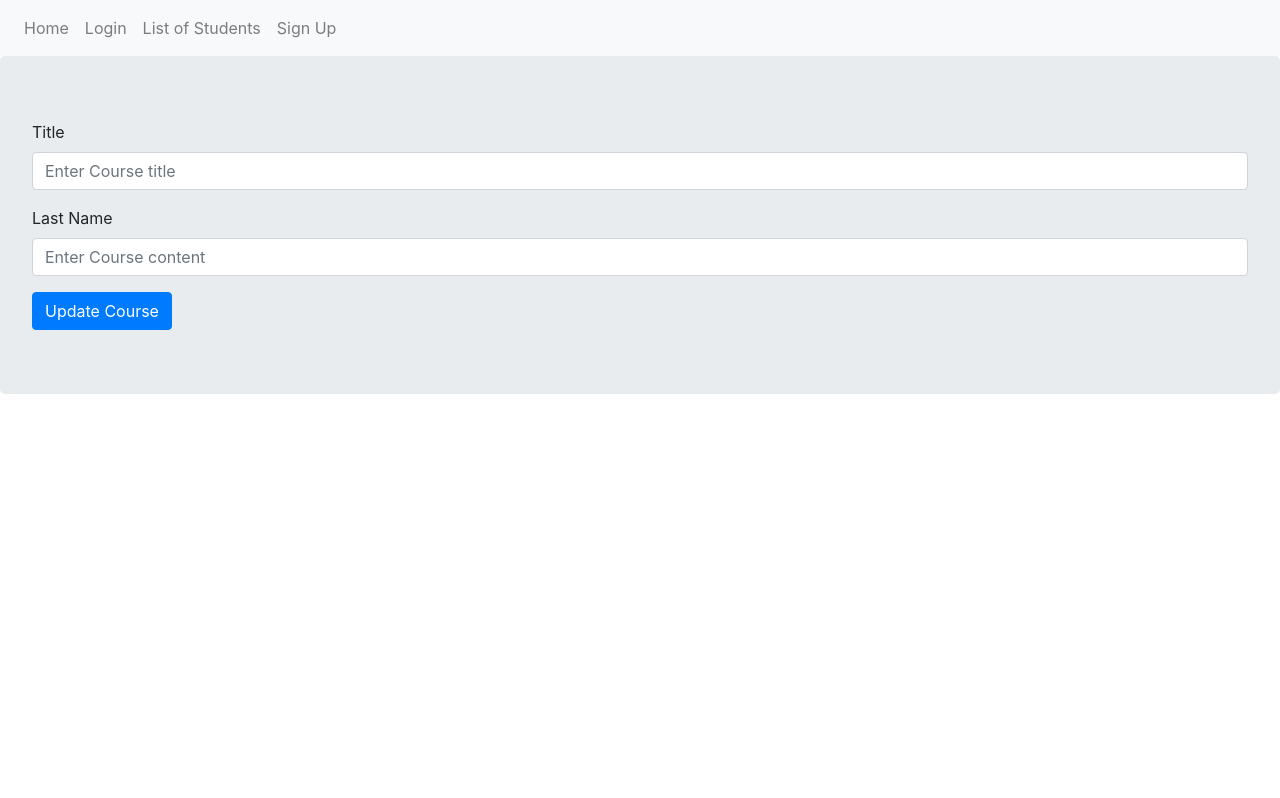
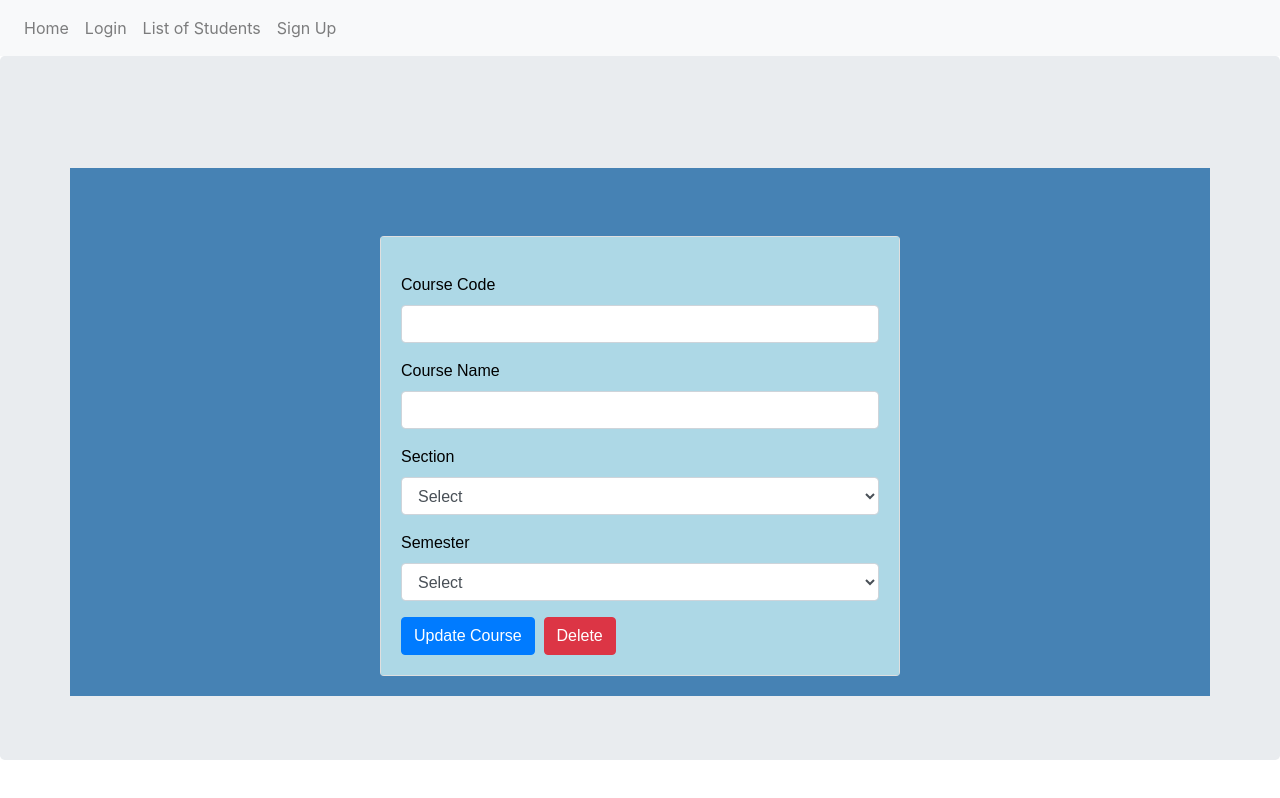
Before and after one commit to Anuben/MERN-Full-Stack-App, a React (Create React App) app in the folder react-client/: page /showcourse/1 in a window 1280 px wide. Both pictures are taken after a click on the button "Edit". Built offline with nearby package versions, Linux system fonts and the light colour scheme; no server answers.

Commit message:
completed crud logic for courses and students

```diff
--- a/react-client/src/components/CreateCourse.js
+++ b/react-client/src/components/CreateCourse.js
@@ -11,7 +11,7 @@ function CreateCourse(props) {
 
     const username = props.screen;
     console.log('props.screen',props.screen)
-    const [course, setCourse] = useState({ _id: '', title: '', content: '', username: '' });
+    const [course, setCourse] = useState({ _id: '', courseCode: '', courseName: '', section: '', semester: '',username: '' });
     const [showLoading, setShowLoading] = useState(false);
 
     const apiUrl = "http://localhost:3000/api/courses"
@@ -19,7 +19,7 @@ function CreateCourse(props) {
     const saveCourse = (e) => {
         setShowLoading(true);
         e.preventDefault();
-        const data = {title: course.title, content: course.content, username: username };
+        const data = {courseCode: course.courseCode , courseName: course.courseName , section: course.section , semester: course.semester, username: username };
 
         axios.post(apiUrl, data)
         .then((result) => {
@@ -35,34 +35,74 @@ function CreateCourse(props) {
         setCourse({...course, [e.target.name]: e.target.value});
       }
 
+      const pagestyle = {
+        color: "black",
+        backgroundColor: "LightBlue",
+        padding: "20px",
+        fontFamily: "Arial"
+      };
+
     return (
         <div>
-        <h2> Create a course {username} </h2>
+        <h2> Add a course {username} </h2>
         {showLoading &&
             <Spinner animation="border" role="status">
             <span className="sr-only">Loading...</span>
             </Spinner>
         }
-        <Jumbotron>
+        <Jumbotron style={pagestyle}>
             <Form onSubmit={saveCourse}>
-              <Form.Group>
-                <Form.Label> Title</Form.Label>
-                <Form.Control type="text" name="title" id="title" placeholder="Enter title" value={course.title} onChange={onChange} />
-              </Form.Group>
-              <Form.Group>
-                <Form.Label> Content</Form.Label>
-                <Form.Control as="textarea" rows="3" name="content" id="content" placeholder="Enter Content" value={course.content} onChange={onChange} />
-              </Form.Group>
+            <div className="container mt-5">
+                <div className="row d-flex justify-content-center">
+                    <div className="col-md-6">
+                        <h1>{props.title}</h1>
+                            <div className="card-body"style={pagestyle}>
+                                <div className="form-group mt-3">
+                                    <label htmlFor="Ccose">Course Code</label>
+                                    <input type="text" name="courseCode" id="courseCode" value={course.courseCode} onChange={onChange}  className="form-control" />
+                                </div>
+                                <div className="form-group mt-3">
+                                    <label htmlFor="Cname">Course Name</label>
+                                    <input type="text" name="courseName" id="courseName" className="form-control" onChange={onChange} value={course.courseName} />
+                                </div>
+                                <div className="form-group mt-3">
+                                    <label htmlFor="Cname">Section</label>
+                                    <select name="section" id="section" className='form-control' value={course.section} onChange={onChange}>
+                                        <option value="">Select</option>
+                                        <option value="SEC001">SEC001</option>
+                                        <option value="SEC002">SEC002</option>
+                                        <option value="SEC003">SEC003</option>
+                                        <option value="SEC004">SEC004</option>
+                                        <option value="SEC005">SEC005</option>
+                                        <option value="SEC006">SEC006</option>
+                                        <option value="SEC007">SEC007</option>
+                                        <option value="SEC008">SEC008</option>
+                                    </select>
+                                </div>
+                                <div className="form-group mt-3">
+                                    <label htmlFor="Cname">Semester</label>
+                                    <select name="semester" id="semester" className='form-control' onChange={onChange} value={course.semester}>
+                                        <option value="">Select</option>
+                                        <option value="1">1</option>
+                                        <option value="2">2</option>
+                                        <option value="3">3</option>
+                                        <option value="4">4</option>
+                                        <option value="5">5</option>
+                                        <option value="6">6</option>
+                                    </select>
+                                </div>
 
-              <Button variant="primary" type="submit">
-                Save Course
-              </Button>
-            </Form>
-          </Jumbotron>
+        <Button variant="primary" type="submit">Save Course </Button>
         </div>
-    );
+  </div>
+  </div>
+  </div>
 
+      </Form>
+      </Jumbotron>
+  </div>
 
+);
 }
 
 export default withRouter(CreateCourse);
--- a/react-client/src/components/EditCourse.js
+++ b/react-client/src/components/EditCourse.js
@@ -8,8 +8,8 @@ import { withRouter } from 'react-router-dom';
 
 function EditCourse(props) {
   console.log('edituser props:',props.match.params)
-  const [course, setCourse] = useState({ _id: '', title: '',
-  content: '' });
+  const [course, setCourse] = useState({ _id: '', courseCode: '', courseName: '', section: '', semester: '', username: '' });
+  const [data, setData] = useState({});
   const [showLoading, setShowLoading] = useState(true);
   const apiUrl = "http://localhost:3000/api/courses/" + props.match.params.id;
 
@@ -29,7 +29,7 @@ function EditCourse(props) {
   const updateCourse = (e) => {
     setShowLoading(true);
     e.preventDefault();
-    const data = { title: course.title, content: course.content};
+    const data = { courseCode: course.courseCode,courseName: course.courseName,section: course.section,semester: course.semester};
     axios.put(apiUrl, data)
       .then((result) => {
         console.log('after calling put to update',result.data )
@@ -38,10 +38,35 @@ function EditCourse(props) {
       }).catch((error) => setShowLoading(false));
   };
 
+  const deleteCourse = (id) => {
+    setShowLoading(true);
+    const course = {courseCode: data.courseCode , courseName: data.courseName , section: data.section , semester: data.semester};
+    //
+    axios.delete(apiUrl, course)
+      .then((result) => {
+        setShowLoading(false);
+        props.history.push('/listCourses')
+      }).catch((error) => setShowLoading(false));
+  };
+
   const onChange = (e) => {
     e.persist();
     setCourse({...course, [e.target.name]: e.target.value});
   }
+
+
+  const pagestyle1 = {
+    color: "black",
+    backgroundColor: "SteelBlue",
+    padding: "20px",
+    fontFamily: "Arial"
+  };
+  const pagestyle = {
+    color: "black",
+    backgroundColor: "LightBlue",
+    padding: "20px",
+    fontFamily: "Arial"
+  };
 
   return (
     <div>
@@ -52,20 +77,53 @@ function EditCourse(props) {
       }
       <Jumbotron>
         <Form onSubmit={updateCourse}>
-          <Form.Group>
-            <Form.Label> Title</Form.Label>
-            <Form.Control type="text" name="title" id="title" placeholder="Enter Course title" value={course.title} onChange={onChange} />
-            </Form.Group>
-          <Form.Group>
-            <Form.Label> Last Name</Form.Label>
-            <Form.Control type="text" name="content" id="content" placeholder="Enter Course content" value={course.content} onChange={onChange} />
-          </Form.Group>
-
-
-
-          <Button variant="primary" type="submit">
-            Update Course
-          </Button>
+        <div className="container mt-5">
+                <div className="row d-flex justify-content-center"style={pagestyle1}>
+                    <div className="col-md-6">
+                        <h1>{props.title}</h1>
+                        <div className="card  mt-5">
+                            <div className="card-body"style={pagestyle}>
+                                <div className="form-group mt-3">
+                                    <label htmlFor="Ccose">Course Code</label>
+                                    <input type="text" name="courseCode" id="courseCode" value={course.courseCode} onChange={onChange}  className="form-control" />
+                                </div>
+                                <div className="form-group mt-3">
+                                    <label htmlFor="Cname">Course Name</label>
+                                    <input type="text" name="courseName" id="courseName" className="form-control" onChange={onChange} value={course.courseName} />
+                                </div>
+                                <div className="form-group mt-3">
+                                    <label htmlFor="Cname">Section</label>
+                                    <select name="section" id="section" className='form-control' value={course.section} onChange={onChange}>
+                                        <option value="">Select</option>
+                                        <option value="SEC001">SEC001</option>
+                                        <option value="SEC002">SEC002</option>
+                                        <option value="SEC003">SEC003</option>
+                                        <option value="SEC004">SEC004</option>
+                                        <option value="SEC005">SEC005</option>
+                                        <option value="SEC006">SEC006</option>
+                                        <option value="SEC007">SEC007</option>
+                                        <option value="SEC008">SEC008</option>
+                                    </select>
+                                </div>
+                                <div className="form-group mt-3">
+                                    <label htmlFor="Cname">Semester</label>
+                                    <select name="semester" id="semester" className='form-control' onChange={onChange} value={course.semester}>
+                                        <option value="">Select</option>
+                                        <option value="1">1</option>
+                                        <option value="2">2</option>
+                                        <option value="3">3</option>
+                                        <option value="4">4</option>
+                                        <option value="5">5</option>
+                                        <option value="4"></option>
+                                    </select>
+                                </div>
+          <Button variant="primary" type="submit">Update Course</Button>&nbsp;&nbsp;
+          <Button type="button" variant="danger" onClick={() => { deleteCourse(data._id) }}>Delete</Button>
+          </div>
+  </div>
+  </div>
+  </div>
+  </div>
         </Form>
       </Jumbotron>
     </div>
--- a/react-client/src/components/EditStudent.js
+++ b/react-client/src/components/EditStudent.js
@@ -8,7 +8,7 @@ import { withRouter } from 'react-router-dom';
 
 function EditStudent(props) {
   const [student, setStudent] = useState({ _id: '', firstName: '', lastName: '',
-  email: '',username: '',password: '' });
+  email: '',username: '',password: '', studentAddress: '',studentCity: '',studentPhoneNumber: '',studentProgram: ''   });
   const [showLoading, setShowLoading] = useState(true);
   const apiUrl = "http://localhost:3000/students/" + props.match.params.id;
 
@@ -29,7 +29,7 @@ function EditStudent(props) {
     setShowLoading(true);
     e.preventDefault();
     const data = { firstName: student.firstName, lastName: student.lastName,
-      email: student.email,username: student.username };
+      email: student.email,username: student.username, studentAddress: student.studentAddress, studentCity: student.studentCity, studentPhoneNumber: student.studentPhoneNumber, studentProgram: student.studentProgram    };
     axios.put(apiUrl, data)
       .then((result) => {
         setShowLoading(false);
@@ -67,7 +67,22 @@ function EditStudent(props) {
             <Form.Label>User Name</Form.Label>
             <Form.Control type="text" name="username" id="username" placeholder="Enter user name" value={student.username} onChange={onChange} />
           </Form.Group>
-
+          <Form.Group>
+            <Form.Label>Address</Form.Label>
+            <Form.Control type="text" name="studentAddress" id="studentAddress" placeholder="Enter student address" value={student.studentAddress} onChange={onChange} />
+          </Form.Group>
+          <Form.Group>
+            <Form.Label>City</Form.Label>
+            <Form.Control type="text" name="studentCity" id="studentCity" placeholder="Enter student city" value={student.studentCity} onChange={onChange} />
+          </Form.Group>
+          <Form.Group>
+            <Form.Label>Phone number</Form.Label>
+            <Form.Control type="text" name="studentPhoneNumber" id="studentPhoneNumber" placeholder="Enter student phone number" value={student.studentPhoneNumber} onChange={onChange} />
+          </Form.Group>
+          <Form.Group>
+            <Form.Label>Program</Form.Label>
+            <Form.Control type="text" name="studentProgram" id="studentProgram" placeholder="Enter student program" value={student.studentProgram} onChange={onChange} />
+          </Form.Group>
 
           <Button variant="primary" type="submit">
             Update
--- a/react-client/src/components/ShowCourse.js
+++ b/react-client/src/components/ShowCourse.js
@@ -47,8 +47,10 @@ function ShowCourse(props) {
         <span className="sr-only">Loading...</span>
       </Spinner> }
       <Jumbotron>
-        <h1>Title: {data.title}</h1>
-        <p>Content: {data.content}</p>
+      <h1>Course Name: {data.courseName}</h1>
+        <p>Course Code: {data.courseCode}</p>
+        <p>Section: {data.section}</p>
+        <p>Semester: {data.semester}</p>
 
         <p>
           <Button type="button" variant="primary" onClick={() => { editCourse(data._id) }}>Edit</Button>&nbsp;
```
Also changed, not shown: react-client/src/components/ShowStudent.js (+7 -3 lines), 2 other files (tests, documents, lock files or other folders).
